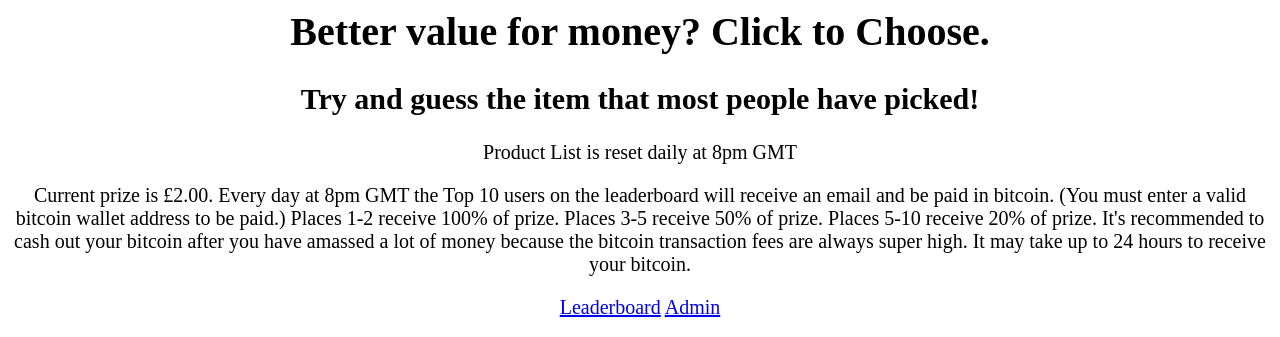
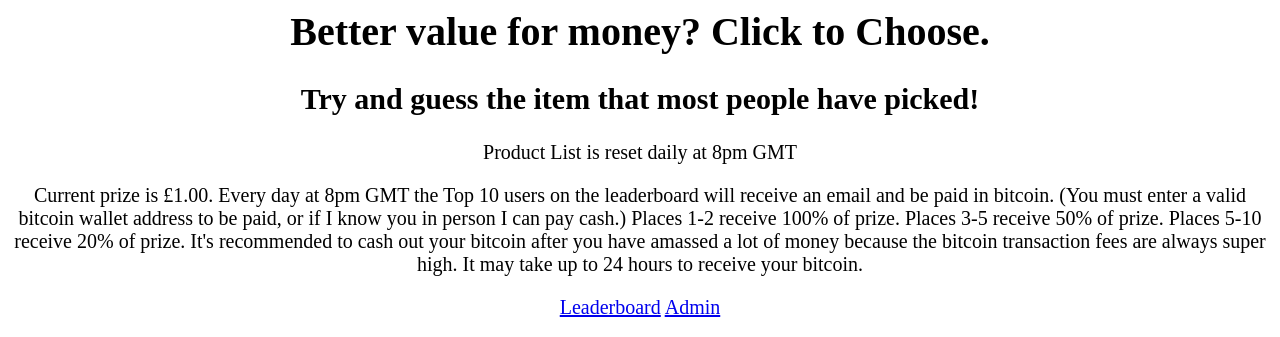
Before and after one commit to rlmsinclair/VoteForProduct, a Flask app: template templates/index.html in a window 1280 px wide. Shown: the top 337 px of the page. Run offline with Flask 3, Linux system fonts and the light colour scheme; the template is opened without the code that fills it, so the values that code supplies are empty; parts of the project's set-up code (start-up, migrations or seed data) failed here and were passed over; some libraries are stand-ins or nearby versions.

Commit message:
Add files via upload

```diff
--- a/templates/index.html
+++ b/templates/index.html
@@ -6,9 +6,9 @@
     <h2>Try and guess the item that most people have picked!</h2>
     <p>Product List is reset daily at 8pm GMT</p>
     <p>
-        Current prize is £2.00. Every day at 8pm GMT
+        Current prize is £1.00. Every day at 8pm GMT
         the Top 10 users on the leaderboard will receive an email and be paid in bitcoin.
-        (You must enter a valid bitcoin wallet address to be paid.)
+        (You must enter a valid bitcoin wallet address to be paid, or if I know you in person I can pay cash.)
         Places 1-2 receive 100% of prize. Places 3-5 receive 50% of prize. Places 5-10 receive 20% of prize.
         It's recommended to cash out your bitcoin after you have amassed a lot of money because
         the bitcoin transaction fees are always super high. It may take up to 24 hours to receive your bitcoin.
```
